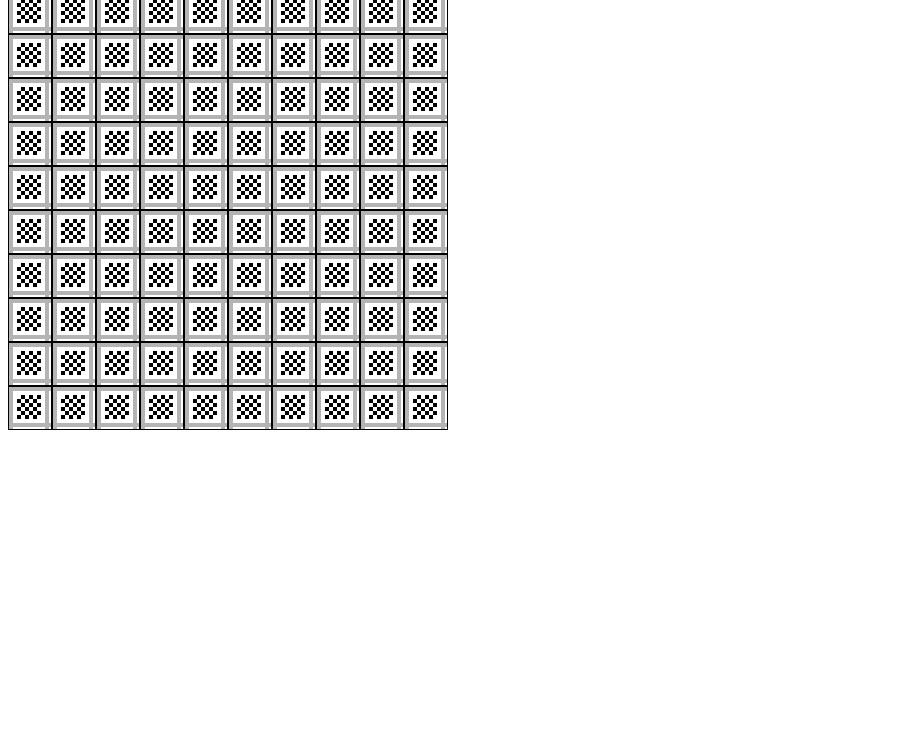
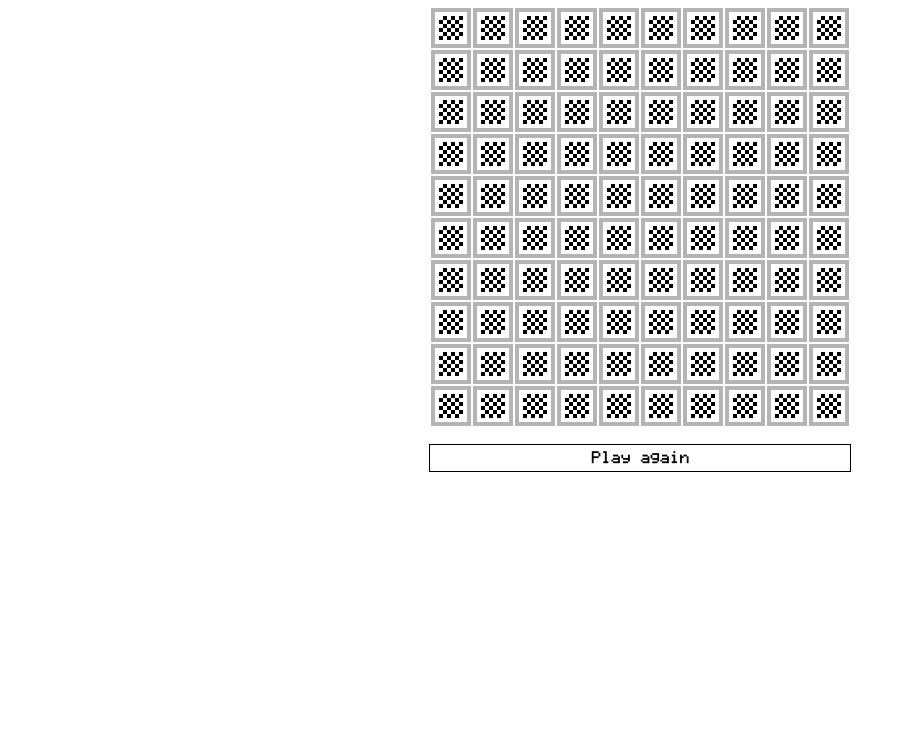
Before and after one commit to JasonThomasData/JsSydStudyGroup, a plain HTML site: page mineSweeper/index.html in a window 1280 px wide. Shown: the part 69-800 px from the top of the page, without its empty margins (0-906 px from the left). Drawn offline with Linux system fonts and the light colour scheme.

Commit message:
Wed November 10 , 1am

```diff
--- a/mineSweeper/index.html
+++ b/mineSweeper/index.html
@@ -7,8 +7,11 @@
     <script src="../commonJS/jquery-2.1.4.min.js"></script>
   </head>
   <body oncontextmenu="return false;">
-  	<h3>Everybody's heard that the bird is the word</h3>
-  	<div id="mainContent"></div>
+  	<div id="mainContent">
+      <h1>Minesweeper</h1>
+      <div id='tableHere'></div>
+      <p id="button">Play again</p>
+    </div>
     <script src="main.js"></script>
   </body>
 </html>
--- a/mineSweeper/main.js
+++ b/mineSweeper/main.js
@@ -2,31 +2,34 @@ $(document).ready(function(){
 	var gameOptions = {
 		squaresWide: 10,
 		squaresHigh: 10,
-		numberMines: 15,
+		numberMines: 20,
 	};
 
-	//This sets up the board according to the specs
-	$("#mainContent").append('<table>').attr('id', 'table');
+	//Loaded originally, and on button click
+	function gamePlay(){
+		minePositions = [];
+		gameBoard = [];
+
+		//This code block sets up the board according to the specs
+		$('table').remove();
+		$("#tableHere").append('<table>');
 		for (i = 0; i < gameOptions.squaresHigh; i++){
-		$("#table").append('<tr>');
+			$("table").append('<tr>');
 			//Add a tr for of the squaresHigh
 			for (j = 0; j < gameOptions.squaresWide; j++){
-			$("#table tr:last-child").append('<td>');
-			var elem = $("#table tr td:last-child");
+				$("table tr:last-child").append('<td>');
+				var elem = $("table tr td:last-child");
 				$(elem).css('background-image', 'url(pics/sprites.png)');
 				$(elem).css('background-position', '-108px 0px')
 			}
 		}
-
-	//All the deadly mines
-	minePositions = [];
-	gameBoard = [];
+		$("#mainContent").css('width', $('table').width() + 'px')
+		$("#mainContent").children().css('align', 'center')
 
 		//generate mines according to specs
 		function generate(){
 			function checkSurroundingCells(){
-			var count = 0;
-			//For now, top three, bottom three, left and right
+				//TO DO - Use this function below for the white squares also, increase its scope so it's accessible to other functions
 				function checkImmediateSurroundingCells(u,v){
 					var minesNextTo = 0;
 					var uLowLimit = -1;
@@ -53,7 +56,6 @@ $(document).ready(function(){
 							}
 						}
 					}
-					count++;
 					if(gameBoard[u][v] !== 'mine'){
 						gameBoard[u][v] = minesNextTo;
 					}
@@ -88,7 +90,7 @@ $(document).ready(function(){
 						}
 					}
 				}
-			console.log(gameBoard)
+				//console.log(gameBoard)
 			}
 
 			//Check if a mine exists in this square before updating the array.
@@ -111,13 +113,14 @@ $(document).ready(function(){
 						var thisMinePos = [xPos, yPos];
 						minePositions.push(thisMinePos);
 					} else {
+						//Call it again, since a mine exists in these coords
 						getPos();
 					};
 				}
 				getPos();
 			}
 			populateArray();
-		checkSurroundingCells();	//This function hasn't really worked.
+			checkSurroundingCells();
 		}
 		generate();
 
@@ -127,8 +130,6 @@ $(document).ready(function(){
 				var tdElement = $(trElement).children().eq(clickX);
 				var xSprite = '-252';
 				var ySprite = '0';
-
-		//	console.log(gameBoard[clickX][clickY])
 				if(gameBoard[clickX][clickY] == '1'){
 					xSprite = '0';
 					ySprite = '40';
@@ -148,37 +149,36 @@ $(document).ready(function(){
 					xSprite = '-144';
 					ySprite = '40';
 				} else if(gameBoard[clickX][clickY] == '6'){
+					xSprite = '-180';
+					ySprite = '40';
+				} else if(gameBoard[clickX][clickY] == '7'){
 					xSprite = '-216';
 					ySprite = '40';
-			} else if(gameBoard[clickX][clickY] == '7'){
+				} else if(gameBoard[clickX][clickY] == '8'){
 					xSprite = '-252';
 					ySprite = '40';
-			} else if(gameBoard[clickX][clickY] == '8'){
-				xSprite = '-286';
-				ySprite = '40';
-			}
-			 else if(gameBoard[clickX][clickY] == 'mine'){
+				} else if(gameBoard[clickX][clickY] == 'mine'){
 					xSprite = '-180';
 					ySprite = '0';
 				}
 				$(tdElement).css('background-image', 'url(pics/sprites.png)');
 				$(tdElement).css('background-position', xSprite +'px ' + ySprite + 'px');
-//			$(tdElement).html(gameBoard[clickX][clickY])
 			}
+
+			//This function is called when an end of game condition is met
 			function showBoard(){
 				for (g = 0; g < gameBoard.length; g++){
 					for (h = 0; h < gameBoard[g].length; h++){
+						//loop through the gameBoard array, show every square
 						showSquares(g,h);
-//					console.log(g,h);
 					}
 				}
 
 			}
 			var clickX = $(elem).index(); //Getting the xPos
-		var clickY = $(elem).parent().index()-1; //Getting the yPos
+			var clickY = $(elem).parent().index(); //Getting the yPos
 			for (m = 0; m < minePositions.length; m++){
 				if (clickX == minePositions[m][0] && clickY == minePositions[m][1]){
-				//console.log('hitOne, you lose');
 					$(elem).css('background-image', 'url(pics/sprites.png)');
 					$(elem).css('background-position', '-180px 0px') //36 and 40 are the sprite params
 					showBoard();
@@ -196,4 +196,11 @@ $(document).ready(function(){
 				$(this).css('background-position', '-144px 0px')
 			}
 		})
+
+	}
+	gamePlay();
+
+	$('#button').on('click',function(){
+		gamePlay();
 	})
+})
--- a/mineSweeper/style.css
+++ b/mineSweeper/style.css
@@ -1,5 +1,25 @@
 td {
-	width: 40px;
-	height: 40px;
+	width: 38px;
+	height: 38px;
+	//border: 1px solid #000;
+}
+
+@font-face {
+    font-family: pixelFont;
+    src: url(font/LCD_Solid.ttf);
+}
+
+html {
+    font-family: pixelFont;
+    text-align:center;
+}
+
+#mainContent{
+	margin: 0 auto;
+}
+
+#button{
 	border: 1px solid #000;
+	padding: 5px;
+	cursor: pointer;
 }
```
Also changed, not shown: mineSweeper/font/LCD_Solid.ttf (added). Lines whose indentation alone changed are shown as unchanged.
